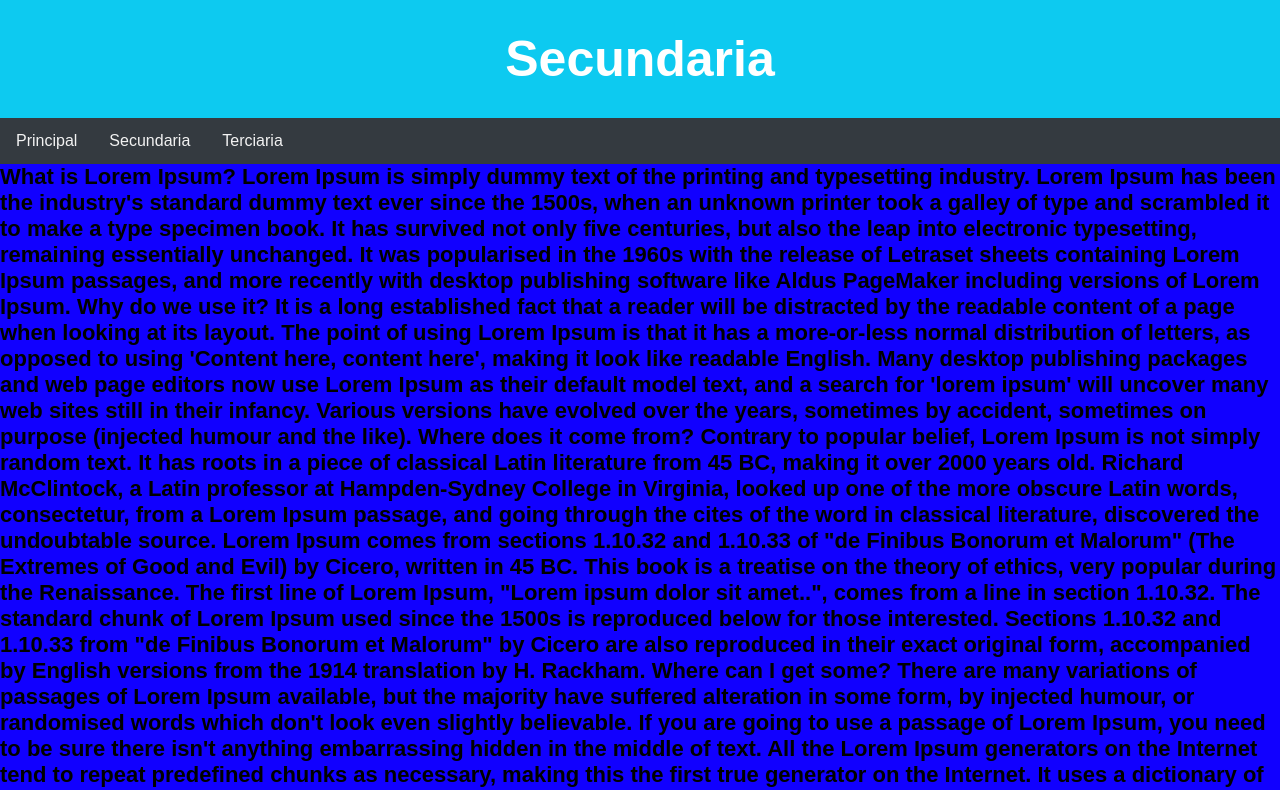
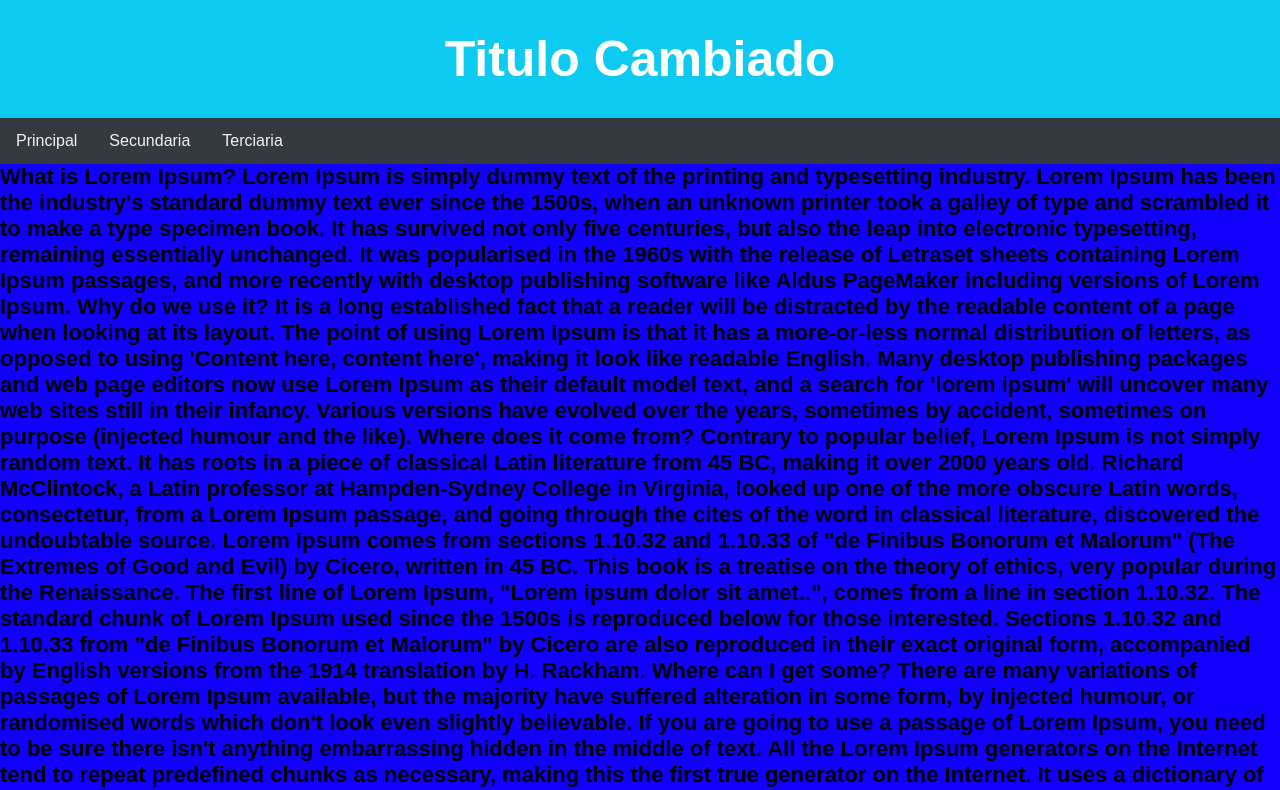
Before and after one commit to oscarvillena/tarea, a plain HTML site: page principal/secundaria.html in a window 1280 px wide. Shown: the top 790 px of the page. Drawn offline with Linux system fonts and the light colour scheme.

Commit message:
modificado

```diff
--- a/principal/secundaria.html
+++ b/principal/secundaria.html
@@ -9,7 +9,7 @@
 </head>
 <body>
   <div class="header">
-    <h1>Secundaria</h1>
+    <h1>Titulo Cambiado</h1>
   </div>
   <div class="topnav">
     <a href="index.html">Principal</a>
```
